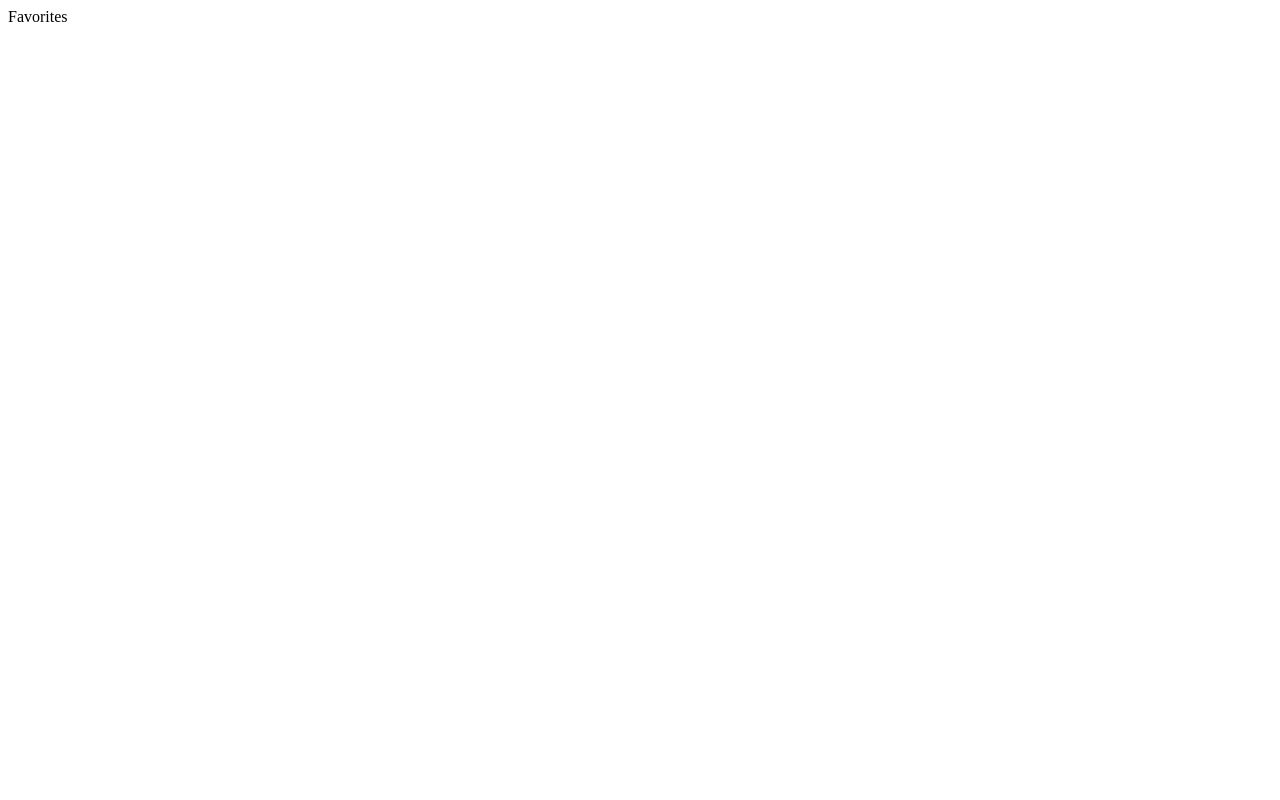
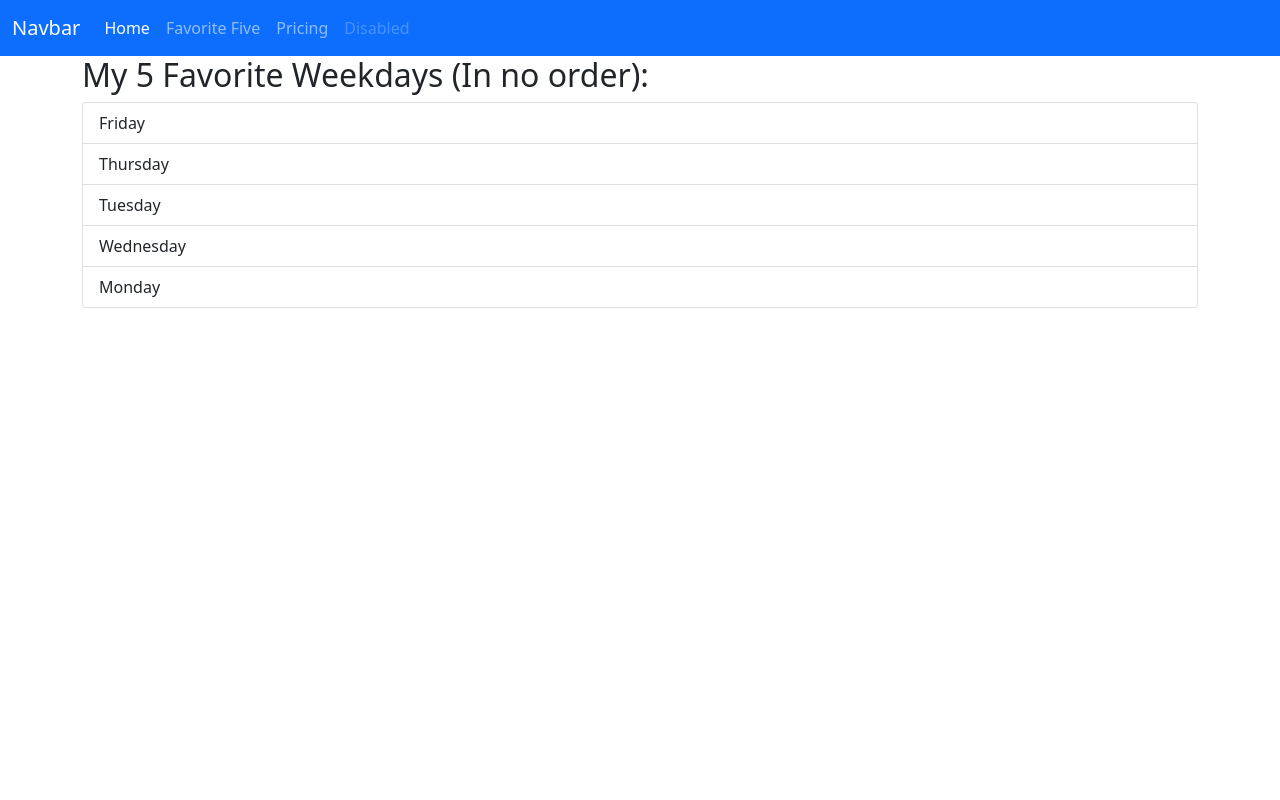
Before and after one commit to bstanton773/fav_five, a Flask app: page /favorites in a window 1280 px wide. Before the commit the page is almost empty. Run offline with Flask 2, Linux system fonts and the light colour scheme; some libraries are stand-ins or nearby versions.

Commit message:
Add favorites

```diff
--- a/app/routes.py
+++ b/app/routes.py
@@ -9,4 +9,5 @@ def index():
 
 @app.route('/favorites')
 def favorites():
-    return 'Favorites'
+    favorites = ['Friday', 'Thursday', 'Tuesday', 'Wednesday', 'Monday']
+    return render_template('favorites.html', favorites=favorites)
--- a/app/templates/base.html
+++ b/app/templates/base.html
@@ -21,7 +21,7 @@
                 </button>
                 <div class="collapse navbar-collapse" id="navbarNavAltMarkup">
                 <div class="navbar-nav">
-                    <a class="nav-link active" aria-current="page" href="#">Home</a>
+                    <a class="nav-link active" aria-current="page" href="/">Home</a>
                     <a class="nav-link" href="/favorites">Favorite Five</a>
                     <a class="nav-link" href="#">Pricing</a>
                     <a class="nav-link disabled" href="#" tabindex="-1" aria-disabled="true">Disabled</a>
--- /dev/null
+++ b/app/templates/favorites.html
@@ -0,0 +1,13 @@
+{% extends 'base.html' %}
+
+{% block title %} My Favorite Five {% endblock title %}
+
+{% block content %}
+<h2>My 5 Favorite Weekdays (In no order):</h2>
+
+<ul class="list-group">
+    {% for day in favorites %}
+        <li class="list-group-item">{{ day }}</li>
+    {% endfor %}
+</ul>
+{% endblock content %}
```
